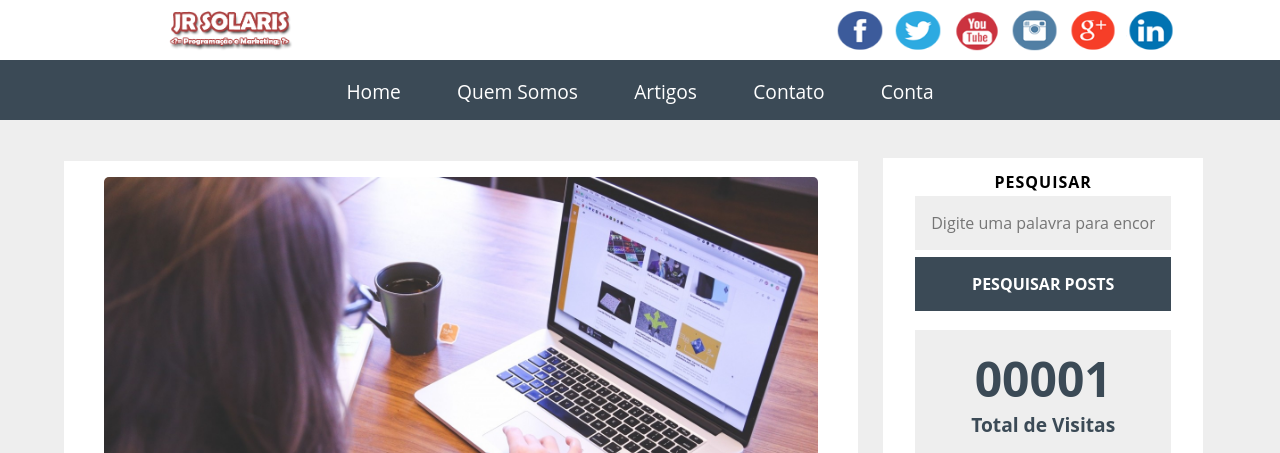
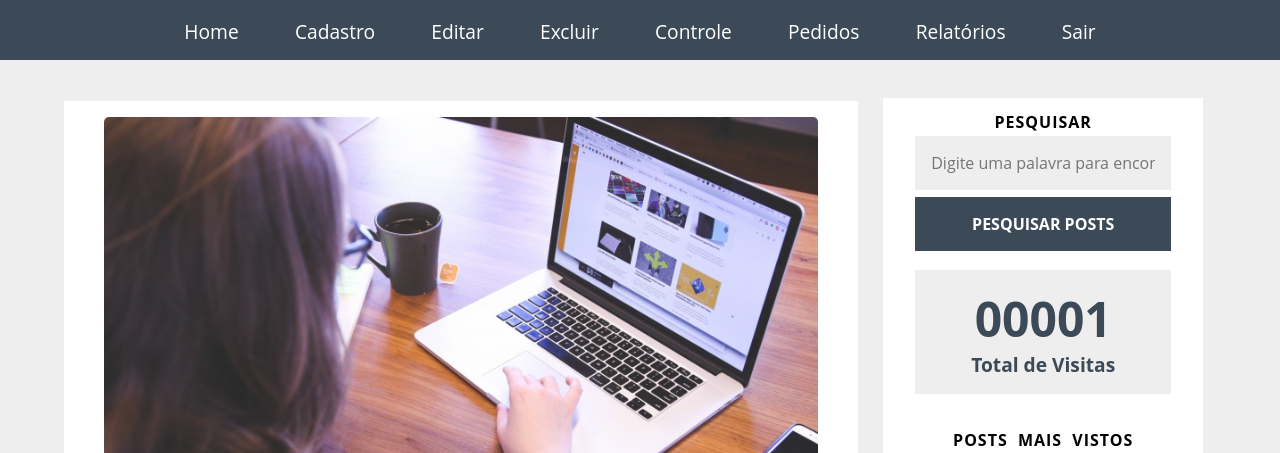
Before and after one commit to Willianrsg/Estoque, a PHP site: page /estoque/index.php in a window 1280 px wide. Shown: the top 453 px of the page. Run offline with PHP 8.4, Linux system fonts and the light colour scheme.

Commit message:
Criando os menus de acesso

```diff
--- a/includes/config.php
+++ b/includes/config.php
@@ -3,15 +3,15 @@
 date_default_timezone_set('America/Sao_Paulo');
 
 /*INFORMAÇÕES DO SITE*/
-define ('URL', 'localhost/cursos/controle_estoque');
+define ('URL', 'localhost/estoque');
 define('DESCRIPTION','Descrição do site');
 define('TITLE','Controle de Estoque');
 define('SITE_STATUS', 1); // 0 = Site Fora do Ar, 1 = Site Ativo e 2 = Site Manutenção
 define ('TEMA', 'estoque'); //Incluir o nome da pasta onde se encontra o tema.
 define('INCLUDE_PASTA', URL . 'temas/' . TEMA); //Incluir Tema com URL
 define('REQUIRE_PASTA', 'temas/' . TEMA); //Chama o tema para ser exibido.
-define('EMAILSITE', 'jefersonsouzasp@hotmail.com'); //E-mail da Empresa
-define('TELEFONESITE', '(11) 00000-0000'); //Telefone da Empresa
+define('EMAILSITE', 'Willian_rafael@hotmail.com'); //E-mail da Empresa
+define('TELEFONESITE', '(44) 00000-0000'); //Telefone da Empresa
 define('AUTOR', 'Jeferson Souza'); //Autor do Sistema
 
 define('ENDERECO', 'Rua Paraíso, 0000, Bairro: Jardim Paraíso'); //Endereço do Cliente
--- a/includes/footer.php
+++ b/includes/footer.php
@@ -1,8 +1,8 @@
 <footer class="bgcolor-dark text-center">
 	<section>
 		<h1 class="fontzero">Rodapé do Site</h1>
-		<h3 class="font-text-light-extra font-weight-heavy color-white">E-BLOG - &copy; 2016 Todos os direitos reservados.</h3>
-		<p class="font-text-light font-weight-heavy color-white">Blog desenvolvido por: Jeferson Souza</p>
+		<h3 class="font-text-light-extra font-weight-heavy color-white">E-Commerce - &copy; 2022 Todos os direitos reservados.</h3>
+		<p class="font-text-light font-weight-heavy color-white">E-commerce Desenvolvido por: Willian Rafael</p>
 	</section>
 <script src="js/jquery.js"></script>
 <script src="js/functions.js"></script>
--- a/includes/header.php
+++ b/includes/header.php
@@ -1,29 +1,17 @@
 <header>
-	<section class="bgcolor-white">
-		<h1 class="fontzero">Navegação Por Mídias Sociais</h1>
-		<p class="nav_logo float-left"><img src="img/logo.png"></p>
-
-		<p class="nav_socials float-right">
-			<a href=""><img src="img/socials/facebook.png" alt="Imagem da Logo do Facebook" title="Imagem da Logo do Facebook"></a>
-			<a href=""><img src="img/socials/twitter.png" alt="Imagem da Logo do Twitter" title="Imagem da Logo do Twitter"></a>
-			<a href=""><img src="img/socials/youtube.png"  alt="Imagem da Logo do Youtube" title="Imagem da Logo do Youtube"></a>
-			<a href=""><img src="img/socials/instagram.png"  alt="Imagem da Logo do Instagram" title="Imagem da Logo do Instagram"></a>
-			<a href=""><img src="img/socials/gplus.png"  alt="Imagem da Logo do Google Plus" title="Imagem da Logo do Google Plus"></a>
-			<a href=""><img src="img/socials/linkedin.png"  alt="Imagem da Logo do Linkedin" title="Imagem da Logo do Linkedin"></a>
-			<a href=""><img src="img/socials/whatsapp.png"  alt="Imagem da Logo do Whatsapp" title="Imagem da Logo do Whatsapp"class="esconder"></a>
-		</p>
-		<div class="clear"></div>
-	</section>
 	<img src="img/icons/menu.png" title="Mostrar e Ocultar Menu de Navegação" alt="Mostrar e Ocultar Menu de Navegação" id="esconder_menu">
 	<section class="bgcolor-dark nav_menu text-center">
 		<h1 class="fontzero">Navegação Por Menus</h1>
 
 			<ul class="font-text-light-extra font-weight-medium" id="mostra_menu">
-				<li><a href="index" title="Página Principal do E-Blog" class="color-white">Home</a></li>
-				<li><a href="quem-somos" title="Página Quem Somos do E-Blog" class="color-white">Quem Somos</a></li>
-				<li><a href="artigos" title="Página Artigos do E-Blog" class="color-white">Artigos</a></li>
-				<li><a href="contato" title="Página Contato do E-Blog" class="color-white">Contato</a></li>
-				<li><a href="conta" title="Página de Acesso a Conta do E-Blog" class="color-white">Conta</a></li>
+				<li><a href="index" title="Página Principal do Sistema" class="color-white">Home</a></li>
+				<li><a href="cadastro" title="Página de Cadastro do Sistema" class="color-white">Cadastro</a></li>
+				<li><a href="editar" title="Página Editar do Sistema" class="color-white">Editar</a></li>
+				<li><a href="exclui" title="Página Excluir do Sistema" class="color-white">Excluir</a></li>
+				<li><a href="controle-estoque" title="Página de Gerenciamento de Estoque do Sistema" class="color-white">Controle</a></li>
+				<li><a href="pedidos" title="Página de Gerenciamento de Pedidos do Sistema" class="color-white">Pedidos</a></li>
+				<li><a href="relatorios" title="Página de Gerenciamento de Relatórios do Sistema" class="color-white">Relatórios</a></li>
+				<li><a href="sair" title="Página de Saida do Sistema" class="color-white">Sair</a></li>
 			</ul>
 	</section>
 </header>
```
Also changed, not shown: .htaccess.
